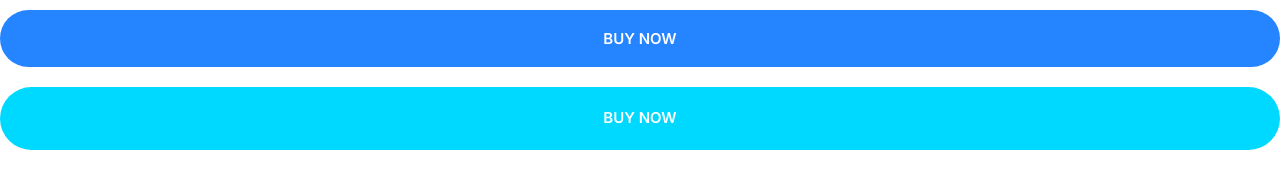
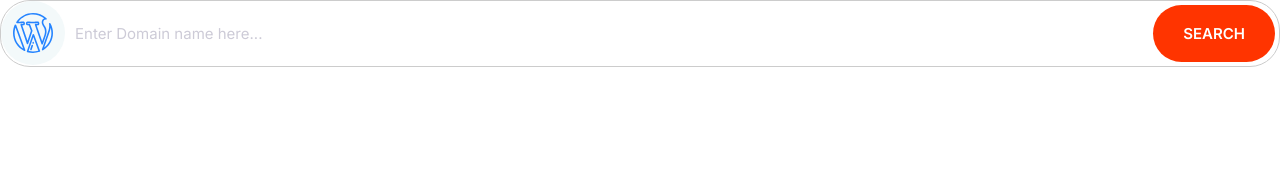
Before and after one commit to Gurashish0/moshify, a plain HTML site: page index.html in a window 1280 px wide. Drawn offline with Linux system fonts and the light colour scheme.

Commit message:
input field developed

```diff
--- a/css/styles.css
+++ b/css/styles.css
@@ -4,6 +4,8 @@
     --color-accent: #ff3400;
     --color-headings: #1b0760;
     --color-body: #918ca4;
+    --color-border: #ccc;
+    --border-radius: 30px;
 }
 
 *,
@@ -241,3 +243,39 @@
     }
 
 }
+
+/*input8*/
+.input {
+    padding: 1.5rem 3.5rem;
+    border: 1px solid var(--color-border);
+    border-radius: var(--border-radius);
+    outline: 0;
+    color: var(--color-headings);
+    font-size: 2rem;
+}
+
+.input-group {
+    border: 1px solid var(--color-border);
+    border-radius: var(--border-radius);
+    display: flex;
+}
+
+.input-group .input {
+    border: 0;
+    flex-grow: 1;
+    padding: 1.5rem 1rem;
+}
+
+.input-group .btn {
+    margin: 4px;
+}
+
+::placeholder {
+    color: #cdcbd7;
+}
+
+@media screen and (min-width:1024px) {
+    .input {
+        font-size: 1.5rem;
+    }
+}
--- a/index.html
+++ b/index.html
@@ -12,7 +12,15 @@
     <link rel="stylesheet" href="css/styles.css">
 </head>
 <body>
-    <button class="btn btn--primary btn--block">Buy Now</button>
-    <a href="" class="btn btn--secondary btn--block">Buy Now</a>
+
+    <div class="input-group">
+        <span class="icon-container">
+            <svg class="icon icon--primary">
+                <use xlink:href="images/sprite.svg#wordpress"></use>
+        </svg>
+        </span>
+        <input type="text" class="input" placeholder="Enter Domain name here...">
+        <button class="btn btn--accent">Search</button>
+    </div>
 </body>
 </html>
```
